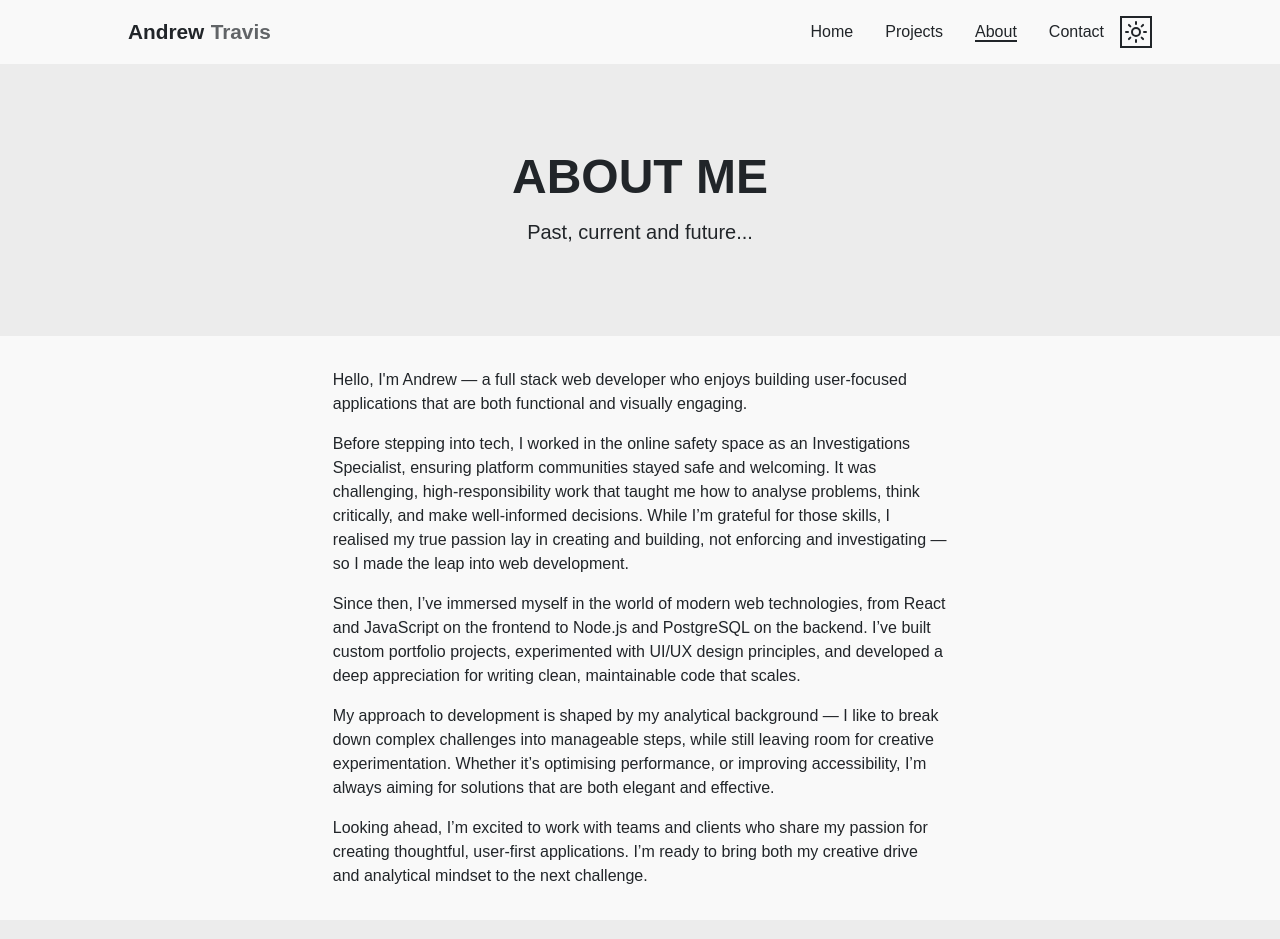
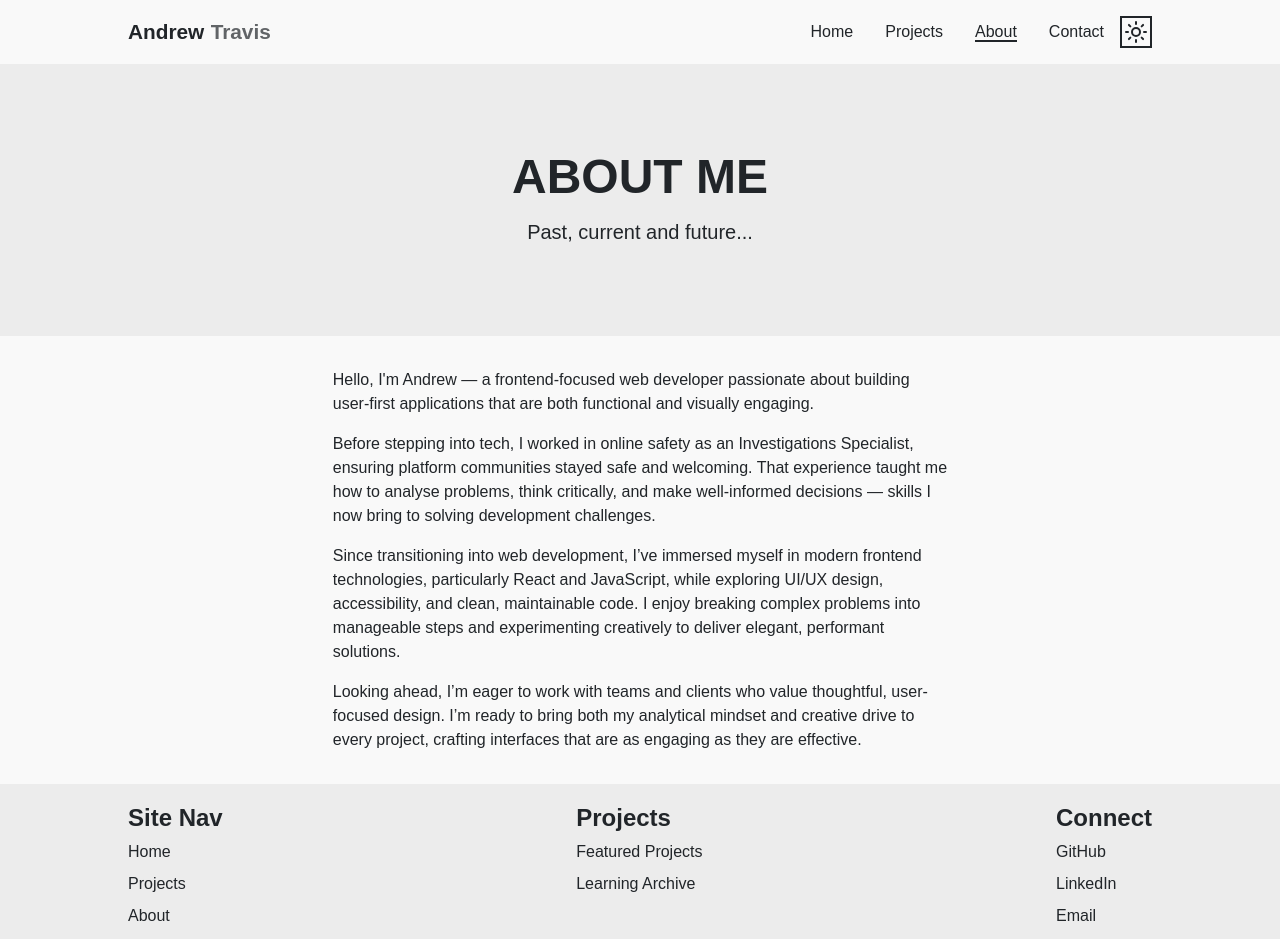
Before and after one commit to AndrewAttemptsCode/portfolio-client, a React (Vite) app: page /about in a window 1280 px wide. Shown: the top 939 px of the page. Built offline with nearby package versions, Linux system fonts and the light colour scheme.

Commit message:
feat: update about me section to reflect my current goals

```diff
--- a/src/pages/AboutPage.jsx
+++ b/src/pages/AboutPage.jsx
@@ -35,19 +35,16 @@ const AboutPage = () => {
       <AboutStyle>
         <ResponsiveContainer>
           <p>
-            Hello, I'm Andrew — a full stack web developer who enjoys building user-focused applications that are both functional and visually engaging.
+            Hello, I'm Andrew — a frontend-focused web developer passionate about building user-first applications that are both functional and visually engaging.
           </p>
           <p>
-            Before stepping into tech, I worked in the online safety space as an Investigations Specialist, ensuring platform communities stayed safe and welcoming. It was challenging, high-responsibility work that taught me how to analyse problems, think critically, and make well-informed decisions. While I’m grateful for those skills, I realised my true passion lay in creating and building, not enforcing and investigating — so I made the leap into web development.
+            Before stepping into tech, I worked in online safety as an Investigations Specialist, ensuring platform communities stayed safe and welcoming. That experience taught me how to analyse problems, think critically, and make well-informed decisions — skills I now bring to solving development challenges.
           </p>
           <p>
-            Since then, I’ve immersed myself in the world of modern web technologies, from React and JavaScript on the frontend to Node.js and PostgreSQL on the backend. I’ve built custom portfolio projects, experimented with UI/UX design principles, and developed a deep appreciation for writing clean, maintainable code that scales.
+            Since transitioning into web development, I’ve immersed myself in modern frontend technologies, particularly React and JavaScript, while exploring UI/UX design, accessibility, and clean, maintainable code. I enjoy breaking complex problems into manageable steps and experimenting creatively to deliver elegant, performant solutions.
           </p>
           <p>
-            My approach to development is shaped by my analytical background — I like to break down complex challenges into manageable steps, while still leaving room for creative experimentation. Whether it’s optimising performance, or improving accessibility, I’m always aiming for solutions that are both elegant and effective.
-          </p>
-          <p>
-            Looking ahead, I’m excited to work with teams and clients who share my passion for creating thoughtful, user-first applications. I’m ready to bring both my creative drive and analytical mindset to the next challenge.
+            Looking ahead, I’m eager to work with teams and clients who value thoughtful, user-focused design. I’m ready to bring both my analytical mindset and creative drive to every project, crafting interfaces that are as engaging as they are effective.
           </p>
         </ResponsiveContainer>
       </AboutStyle>
```
